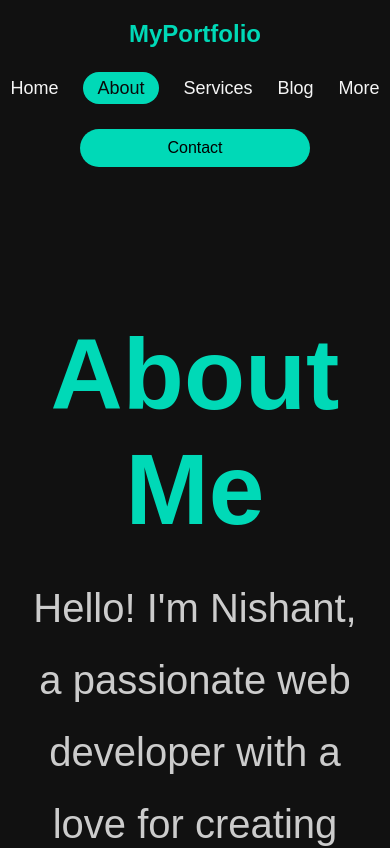
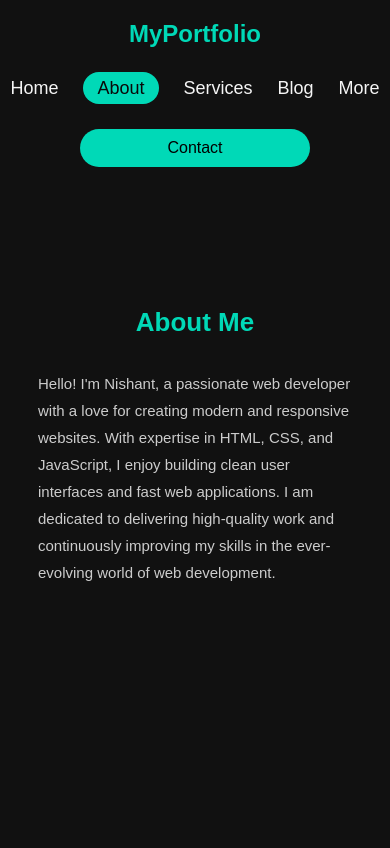
Before and after one commit to nishanttripathi0061-hub/portfolio, a plain HTML site: page about.html in a window 390 px wide. Shown: the top 848 px of the page. Drawn offline with Linux system fonts and the light colour scheme.

Commit message:
about section responsive

```diff
--- a/about.html
+++ b/about.html
@@ -2,6 +2,7 @@
 <html lang="en">
 <head>
     <meta charset="UTF-8">
+    <meta name="viewport" content="width=device-width, initial-scale=1.0">
     <title>About</title>
     <link rel="stylesheet" href="style.css">
 </head>
--- a/style.css
+++ b/style.css
@@ -137,6 +137,10 @@ nav ul li:hover{
 
 .about-section{
     margin: 80px 0;
+    display: flex;
+    flex-direction: column;
+    align-items: center;
+    flex-direction: column;
 
     padding:100px;
     color:#ccc;
@@ -149,6 +153,7 @@ nav ul li:hover{
     margin-bottom:25px;
     text-align: center;
     padding: 0 20px;
+    width: 100%;
 
 }
 
@@ -275,7 +280,7 @@ nav ul li:hover{
 
 }
 
-@media (max-width:490px){
+@media (max-width:500px){
     .hero{
         flex-direction: column;
         gap: 60px;
@@ -298,6 +303,19 @@ nav ul li:hover{
 
     }
 
+     .about-section {
+        padding: 40px 18px;
+    }
+
+    .about-section h1 {
+        font-size: 26px;
+    }
+
+    .about-section p {
+        font-size: 15px;
+    }
+
+
     nav{
         flex-direction: column;
         gap: 30px;
@@ -313,27 +331,7 @@ nav ul li:hover{
 
     }
 
-  .about-section{
-    padding: 50px 20px;
-    text-align: center;
 
-
-  }
-  .about-section h1{
-    font-size: 100px;
-
-
-  }
-  .about-section p{
-    font-size: 40px;
-    padding: 0 10px;
-
-  }
-  .services-section{
-    padding: 50px 20px;
-    text-align: center;
-
-  }
 
 
     .services-section ul{
```
